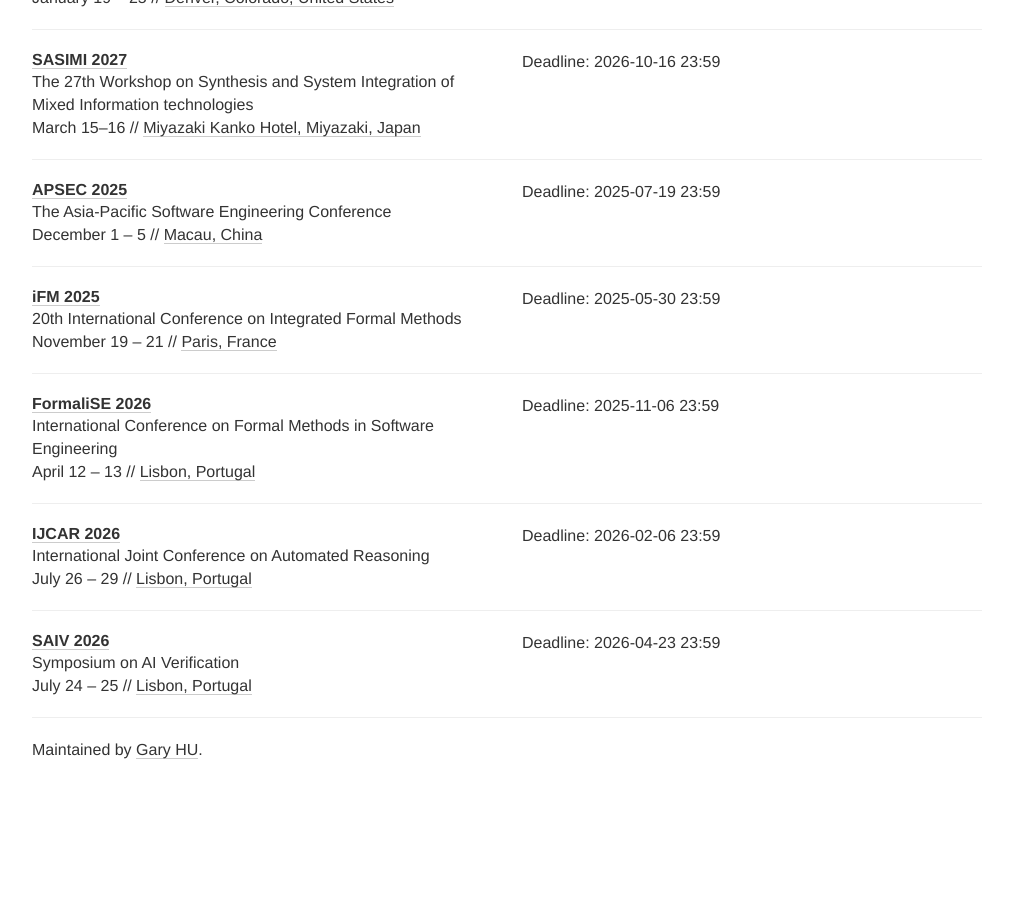
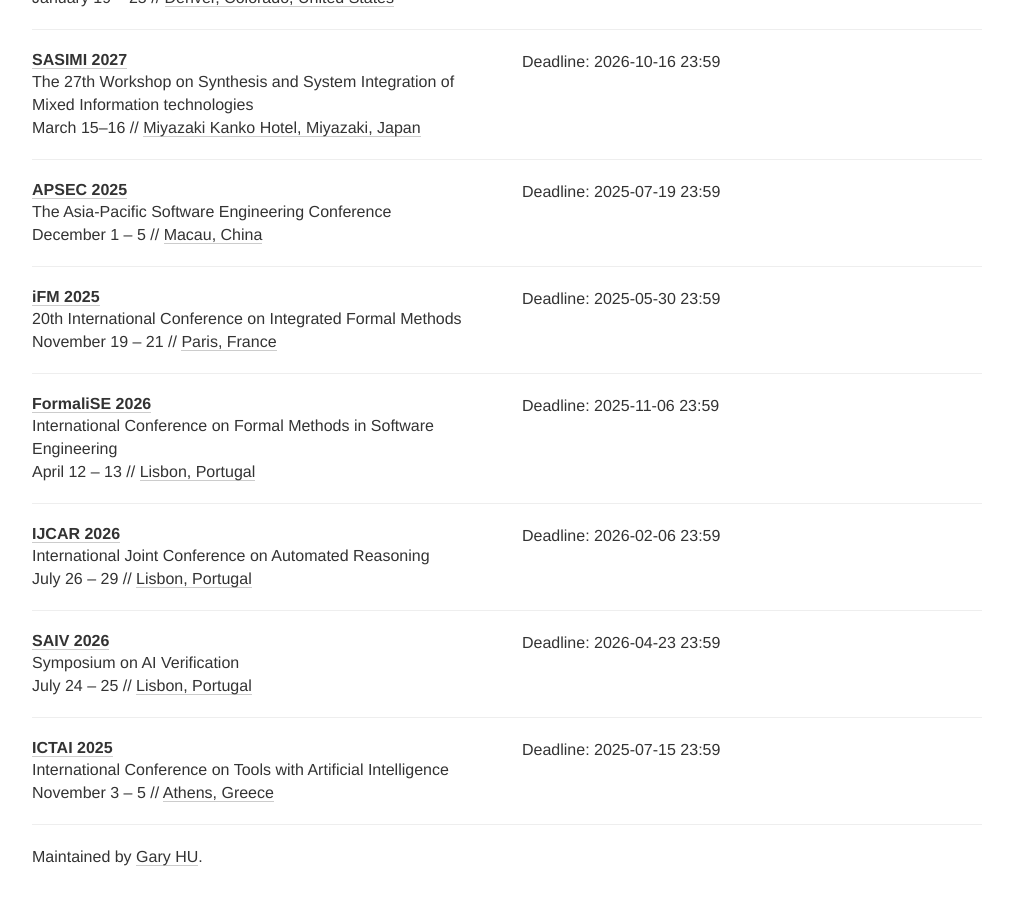
Before and after one commit to Gy-Hu/EDA_FV_conference_deadline, a Jekyll site: the page built from index.html, in a window 1280 px wide and 900 px high, scrolled down 6155 px. Shown: the whole window, without its empty margins (133-1146 px from the left). Built offline with Jekyll 4.4.1, drawn with Linux system fonts in a browser that asks for light colours; nearby versions of some CDN libraries; comment, search, counter and statistics services are not loaded; before the commit the page ends 6948 px from its top, so only the background shows below that.

Commit message:
update ICTAI

```diff
--- a/_data/conferences.yml
+++ b/_data/conferences.yml
@@ -519,3 +519,12 @@
   deadline: ["2026-04-23 23:59"]
   place: Lisbon, Portugal
   tags: [FV, ML]
+
+- name: ICTAI
+  year: 2025
+  date: "November 3 - 5"
+  description: International Conference on Tools with Artificial Intelligence
+  link: https://ictai.computer.org/
+  deadline: ["2025-07-15 23:59"]
+  place: Athens, Greece
+  tags: [ML]
```
